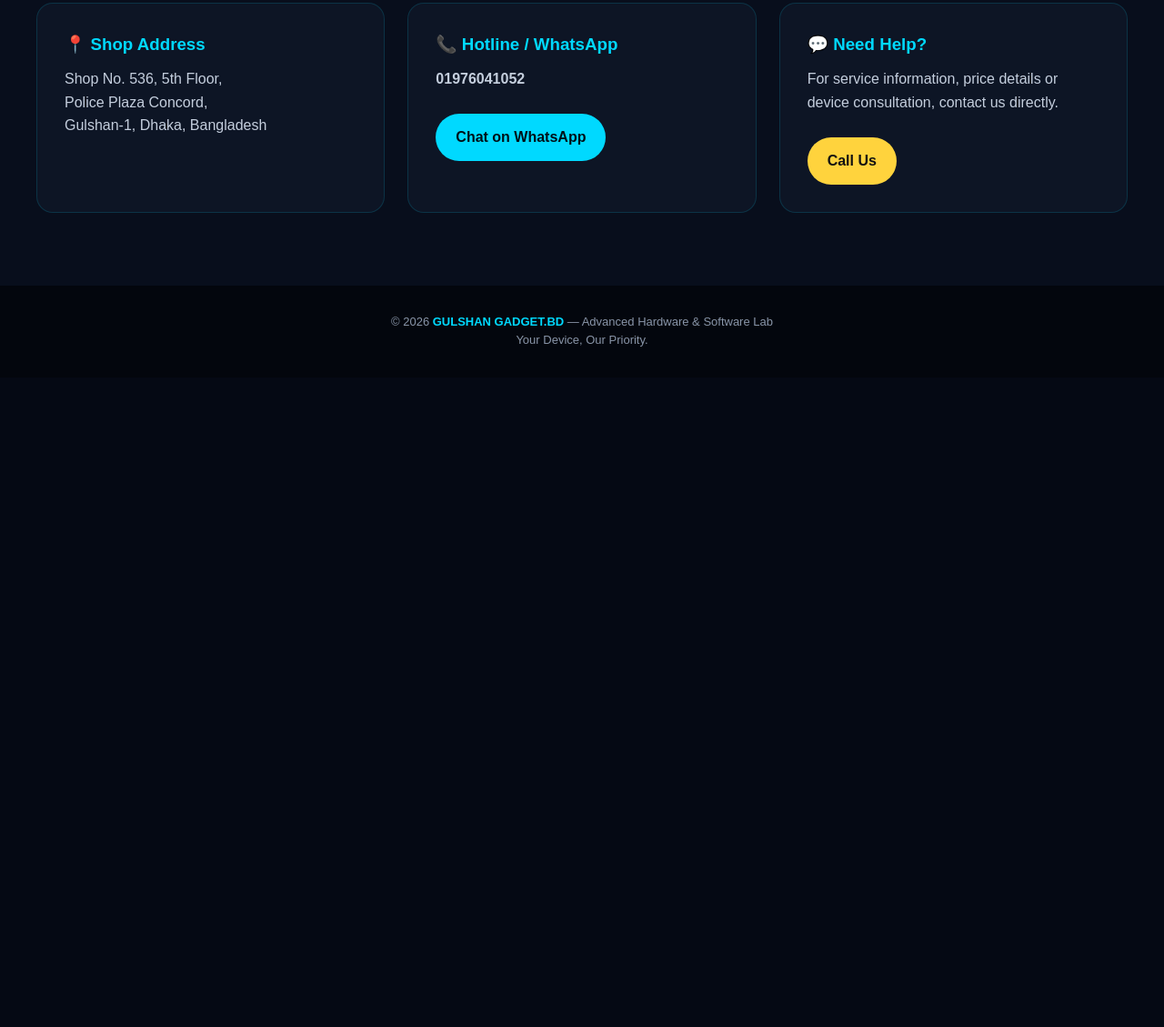
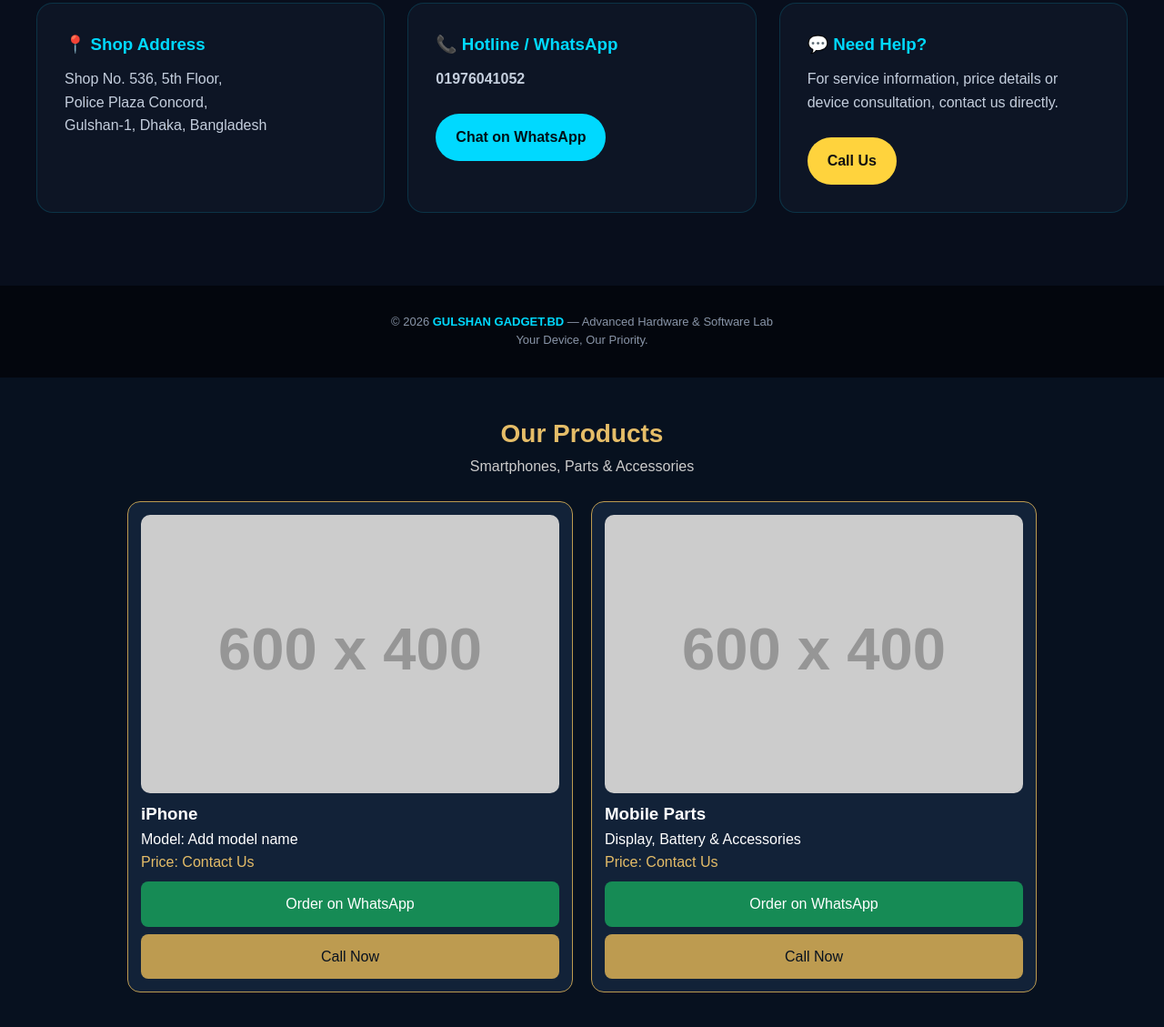
Before and after one commit to gulshangadgetbd/-gulshangadgetbd.github.io, a plain HTML site: page index.html in a window 1280 px wide. Shown: the part 2859-3988 px from the top of the page at 91% size. Before the commit the page ends 3274 px from the top, so only its background shows below. Drawn offline with Linux system fonts and the light colour scheme; placeholder pictures from the web are drawn by us.

Commit message:
Update index.html

```diff
--- a/index.html
+++ b/index.html
@@ -658,5 +658,48 @@ target="_blank">
 💬
 </a>
 
+<!-- GULSHAN GADGET.BD PRODUCTS -->
+<section id="products" style="background:#07111f;color:white;padding:40px 16px;font-family:Arial,sans-serif;">
+  <h2 style="text-align:center;color:#e5bd68;font-size:28px;">
+    Our Products
+  </h2>
+  <p style="text-align:center;color:#ccc;">
+    Smartphones, Parts & Accessories
+  </p>
+
+  <div style="display:grid;grid-template-columns:repeat(auto-fit,minmax(220px,1fr));gap:20px;max-width:1000px;margin:25px auto;">
+
+    <div style="background:#122238;border:1px solid #bd9b50;border-radius:14px;padding:14px;">
+      <img src="https://placehold.co/600x400/122238/ffffff?text=iPhone"
+      alt="iPhone product" style="width:100%;border-radius:10px;">
+      <h3>iPhone</h3>
+      <p>Model: Add model name</p>
+      <p style="color:#e5bd68;">Price: Contact Us</p>
+      <a href="https://wa.me/8801976041052?text=I%20want%20to%20know%20about%20iPhone"
+      style="display:block;background:#168b55;color:white;text-align:center;padding:12px;border-radius:8px;text-decoration:none;margin:8px 0;">
+      Order on WhatsApp</a>
+      <a href="tel:+8801976041052"
+      style="display:block;background:#bd9b50;color:#07111f;text-align:center;padding:12px;border-radius:8px;text-decoration:none;">
+      Call Now</a>
+    </div>
+
+    <div style="background:#122238;border:1px solid #bd9b50;border-radius:14px;padding:14px;">
+      <img src="https://placehold.co/600x400/122238/ffffff?text=Mobile+Parts"
+      alt="Mobile parts" style="width:100%;border-radius:10px;">
+      <h3>Mobile Parts</h3>
+      <p>Display, Battery & Accessories</p>
+      <p style="color:#e5bd68;">Price: Contact Us</p>
+      <a href="https://wa.me/8801976041052?text=I%20want%20to%20know%20about%20mobile%20parts"
+      style="display:block;background:#168b55;color:white;text-align:center;padding:12px;border-radius:8px;text-decoration:none;margin:8px 0;">
+      Order on WhatsApp</a>
+      <a href="tel:+8801976041052"
+      style="display:block;background:#bd9b50;color:#07111f;text-align:center;padding:12px;border-radius:8px;text-decoration:none;">
+      Call Now</a>
+    </div>
+
+  </div>
+</section>
+<!-- END PRODUCTS -->
+
 </body>
 </html>
```
